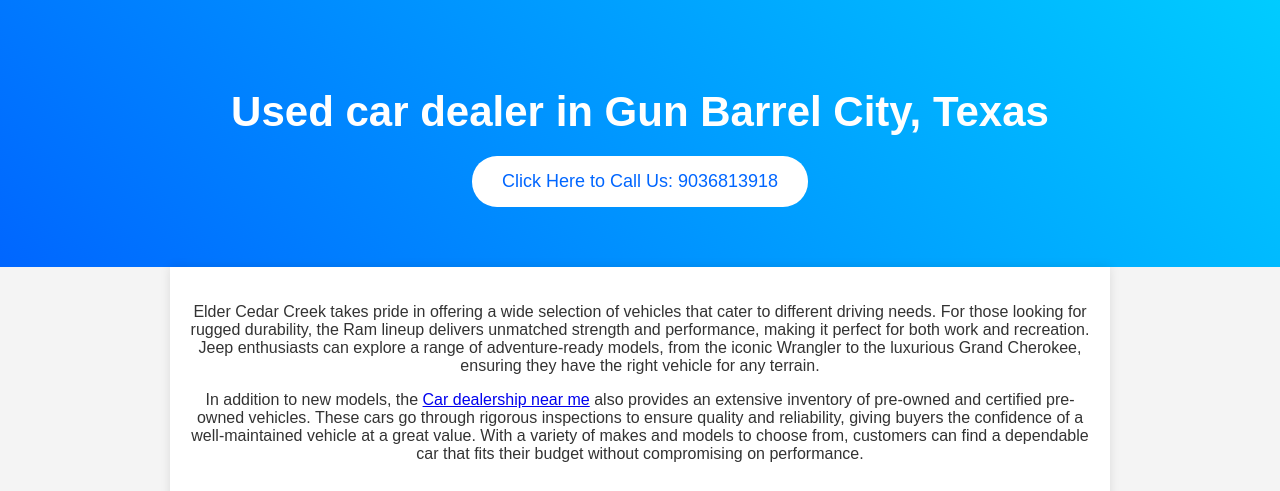
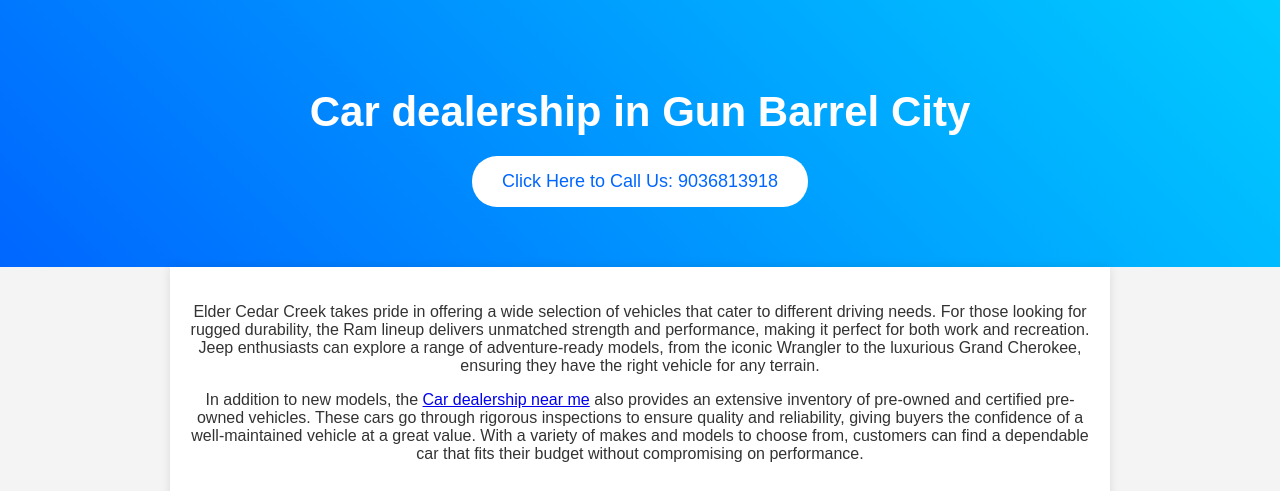
Before and after one commit to elder-cedar-creek-chrysler/elder-cedar-creek-chrysler, a plain HTML site: page index.html in a window 1280 px wide. Shown: the top 491 px of the page. Drawn offline with Linux system fonts and the light colour scheme.

Commit message:
Update index.html

```diff
--- a/index.html
+++ b/index.html
@@ -6,8 +6,8 @@
     <meta http-equiv="Content-Type" content="text/html; charset=utf-8">
     <meta name="description" content="Elder Cedar Creek is more than just a dealership; it’s a place where quality, service, and customer satisfaction come together to create an exceptional car-buying experience." />
     <meta name="keywords" content="Used car dealer near me, Car dealership near me, Ram dealer near Athens" />
-    <meta property="og:title" content="Used car dealer in Gun Barrel City, Texas" />
-    <title>Used car dealer in Gun Barrel City, Texas</title>
+    <meta property="og:title" content="Car dealership in Gun Barrel City" />
+    <title>Car dealership in Gun Barrel City</title>
     <style>
         body {
             font-family: Arial, sans-serif;
@@ -62,7 +62,7 @@
 
     <!-- Hero Section -->
     <div class="hero">
-        <h1>Used car dealer in Gun Barrel City, Texas</h1>
+        <h1>Car dealership in Gun Barrel City</h1>
         <button onclick="window.location.href='tel:+19036813918'">Click Here to Call Us: 9036813918</button>
     </div>
 
```
